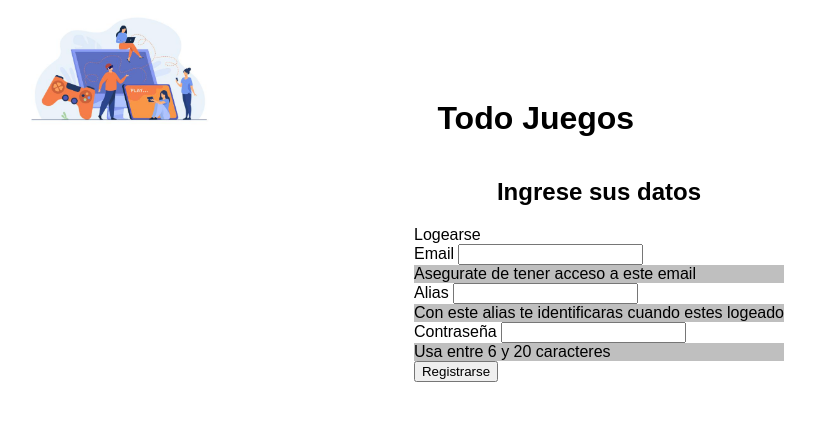
After one commit to kavalencia/obligatorioTaller, a PHP site: page /login.php in a window 1280 px wide. The commit adds this page. Shown: the top 421 px of the page, without its empty margins (41-856 px from the left). Run offline with PHP 8.4, Linux system fonts and the light colour scheme.

Commit message:
Se agrega template de registrarse y logearse

```diff
--- a/css/todoJuegos.css
+++ b/css/todoJuegos.css
@@ -57,6 +57,34 @@ body {
 #destacado {
         display: inline-block;
         width: 20%;
+}
+
+#logearse {
+    display: flex;
+    justify-content: center;
+    align-items: center;
+    width: 100%;
+}
+
+#registrarse {
+    display: flex;
+    justify-content: center;
+    align-items: center;
+    width: 100%;
+}
+
+#container-principal {
+    display: block;
+}
+.ui-form {
+    display: block;
+}
+
+.form-control-border{
+    position: relative;
+    background-color: rgba(0,0,0,.25);
+    height: 0.1px;
+    height: 100%;
 }
 /*#encabezado img {
         display: block;
--- a/index.php
+++ b/index.php
@@ -14,8 +14,8 @@
 			<img id="img_logo" src="./img/logo.png" alt="">
                         <?php echo("<h1 id='cabezal'>"."Todo Juegos"."</h1>") ?>
                         <div id="menu_usuario">
-                            <a href="#">Registrarse</a>
-                            <a href="#">Iniciar sesion</a>
+                            <a href="register.php">Registrarse</a>
+                            <a href="login.php">Iniciar sesion</a>
                             <img id="img_user" src="./img/usuario.png" alt="">
                         </div>
 		</div>
--- /dev/null
+++ b/login.php
@@ -0,0 +1,66 @@
+<!DOCTYPE html>
+<?php
+    ini_set('display_errors', 1);
+?>
+<html>
+	<head>
+		<meta charset="utf-8" lang="es">
+		<title>TODO JUEGOS</title>
+		<link rel="stylesheet" href="./css/todoJuegos.css" type="text/css">
+	</head>
+	<body>
+		<!-- Página inicial de logeo -->
+		<div id="encabezado">
+			<img id="img_logo" src="./img/logo.png" alt="">
+                        <?php echo("<h1 id='cabezal'>"."Todo Juegos"."</h1>")  ?>
+                        <div id="menu_usuario">
+                        </div>
+
+                        <?php echo("<h2 id='cabezal'>"."Ingrese sus datos"."</h2>") ?>
+
+
+		</div>
+                <div id="logearse">
+
+                    <div id="container-principal">
+                        <a>Logearse</a>
+                        <div id="container">
+                            <label class="form-control-textfield-register-input">
+                                <div class="form-control-control" >
+                                    <span class="form-control-label">Email</span>
+                                    <input type="text" valueId="email" name="email" maxlength="30">
+                                </div>
+                                <div class="form-control-border">
+                                    <span class="form-control-message">Asegurate de tener acceso a este email</span>
+                                </div>
+                            </label>
+                        </div>
+                        <div id="container">
+                            <label class="form-control-textfield-register-input">
+                                <div class="form-control-control" >
+                                    <span class="form-control-label">Alias</span>
+                                    <input type="text" valueId="alias" name="alias" maxlength="20">
+                                </div>
+                                <div class="form-control-border">
+                                    <span class="form-control-message">Con este alias te identificaras cuando estes logeado</span>
+                                </div>
+                            </label>
+                        </div>
+                        <div id="pass-container">
+                            <label class="form-control-textfield-register-input">
+                                <div class="form-control-control" >
+                                    <span class="form-control-label">Contraseña</span>
+                                    <input type="password" value id="password" name="password" maxlength="20">
+                                </div>
+                                <div class="form-control-border">
+                                    <span class="form-control-message">Usa entre 6 y 20 caracteres</span>
+                                </div>
+                            </label>
+                        </div>
+                        <div class="ui-form">
+                            <button type="submit" class="button-submit">Registrarse</button>
+                        <a</div>
+                    </div>
+
+                </div>
+	</body>
```
Also changed, not shown: register.php (added, +66 -0 lines).
